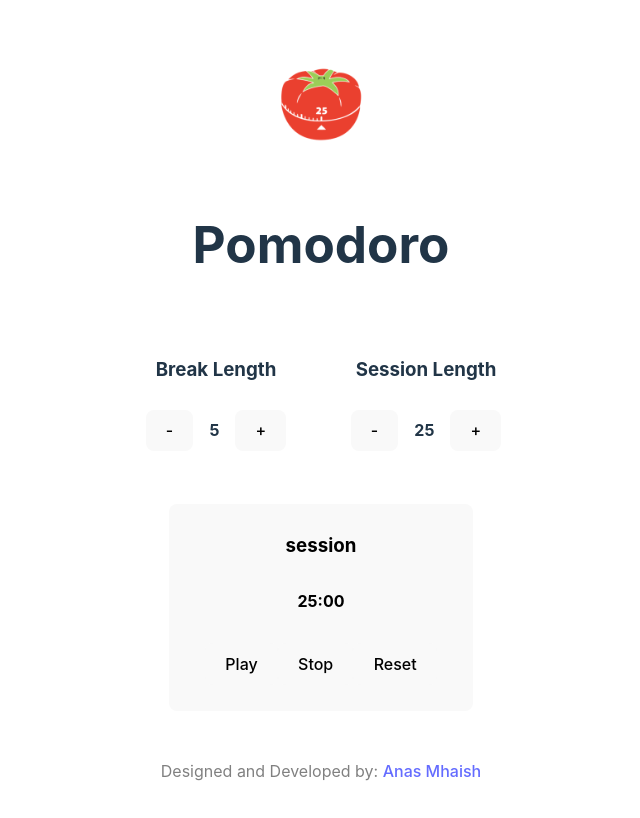
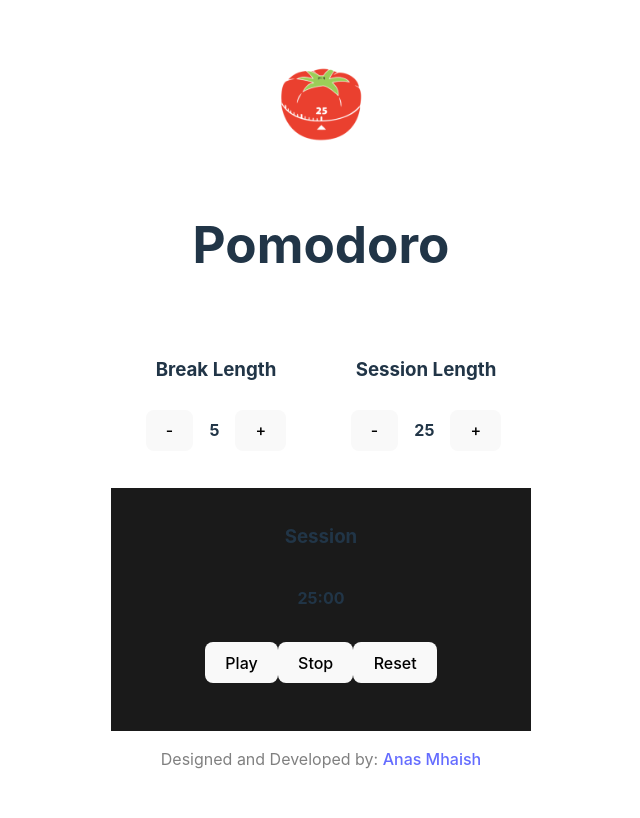
Before and after one commit to AnasMhaish/pomodoro, a React (Vite) app in the folder app/: page / in a window 1280 px wide. Shown: the top 818 px of the page, without its empty margins (319-959 px from the left). Built offline with nearby package versions, Linux system fonts and the light colour scheme.

Commit message:
Fixing issue for test case regarding timer title

```diff
--- a/app/src/App.css
+++ b/app/src/App.css
@@ -39,3 +39,9 @@
   width: 150px;
   text-align: center;
 }
+
+.timer-container {
+  justify-content: center;
+  align-items: center;
+  background-color: #1a1a1a;
+}
--- a/app/src/App.tsx
+++ b/app/src/App.tsx
@@ -1,4 +1,3 @@
-import { useState } from "react";
 import pomodoroLogo from "./assets/pomodoro.png";
 import BreakLength from "./components/BreakLength";
 import SessionLength from "./components/SessionLength";
@@ -6,12 +5,10 @@ import "./App.css";
 import Timer from "./components/Timer";
 
 function App() {
-  const [count, setCount] = useState(0);
-
   return (
     <>
       <div>
-        <img src={pomodoroLogo} className="logo" alt="Vite logo" />
+        <img src={pomodoroLogo} className="logo" alt="Pomodoro logo" />
       </div>
       <h1>Pomodoro</h1>
 
@@ -24,10 +21,8 @@ function App() {
         </div>
       </div>
 
-      <div className="card">
-        <button onClick={() => setCount((count) => count + 1)}>
+      <div className="card timer-container">
           <Timer />
-        </button>
         <p></p>
       </div>
       <p className="footer">Designed and Developed by: <a href="https://www.linkedin.com/in/anasmhaish/">Anas Mhaish</a></p>
--- a/app/src/components/Timer.tsx
+++ b/app/src/components/Timer.tsx
@@ -20,8 +20,6 @@ const Timer: React.FC = () => {
   const breakLength = useSelector(selectors.getBreakLength);
   const intervalId = useSelector(selectors.getTimerIntervalId);
   const sessionState = useSelector(selectors.getSessionState);
-
-  const [timerLabel, setTimerLabel] = useState(sessionState);
 
   const finishAudio = useRef<HTMLAudioElement>(null);
 
@@ -88,20 +86,15 @@ const Timer: React.FC = () => {
           ? SessionState.Break
           : SessionState.Session;
       dispatch(setSessionState(newState));
-
       stopTimer(newState);
       startTimer();
     }
   }, [timerValueInSeconds]);
 
-  useEffect(() => {
-    setTimerLabel(sessionState);
-  }, [sessionState]);
-
   return (
     <>
-      <h3 id="timer-label" >
-        {timerLabel}
+      <h3 id="timer-label">
+        {sessionState === SessionState.Session ? "Session" : "Break"}
       </h3>
       <div>
         <div id="time-left" className="card timer">
```
